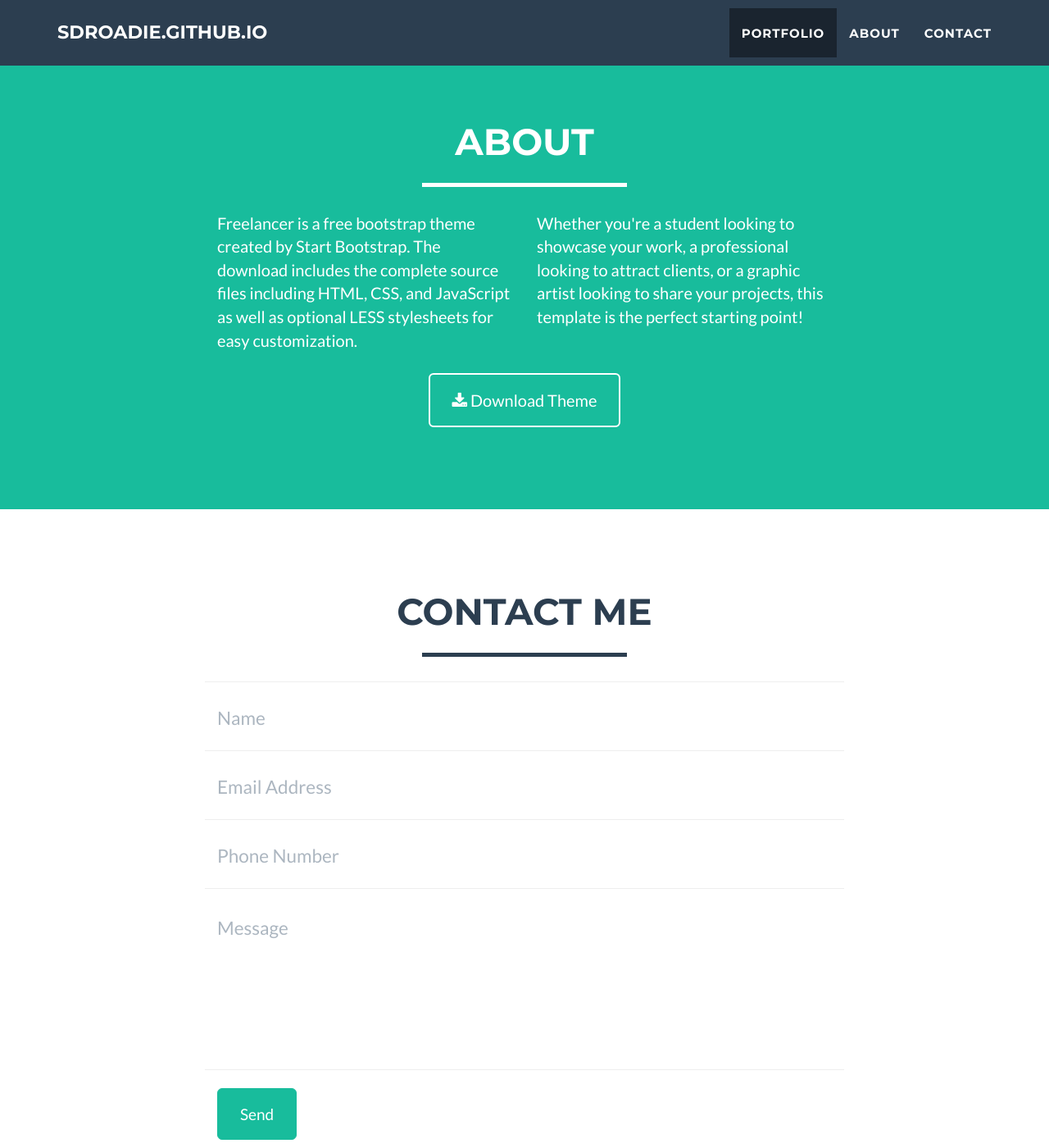
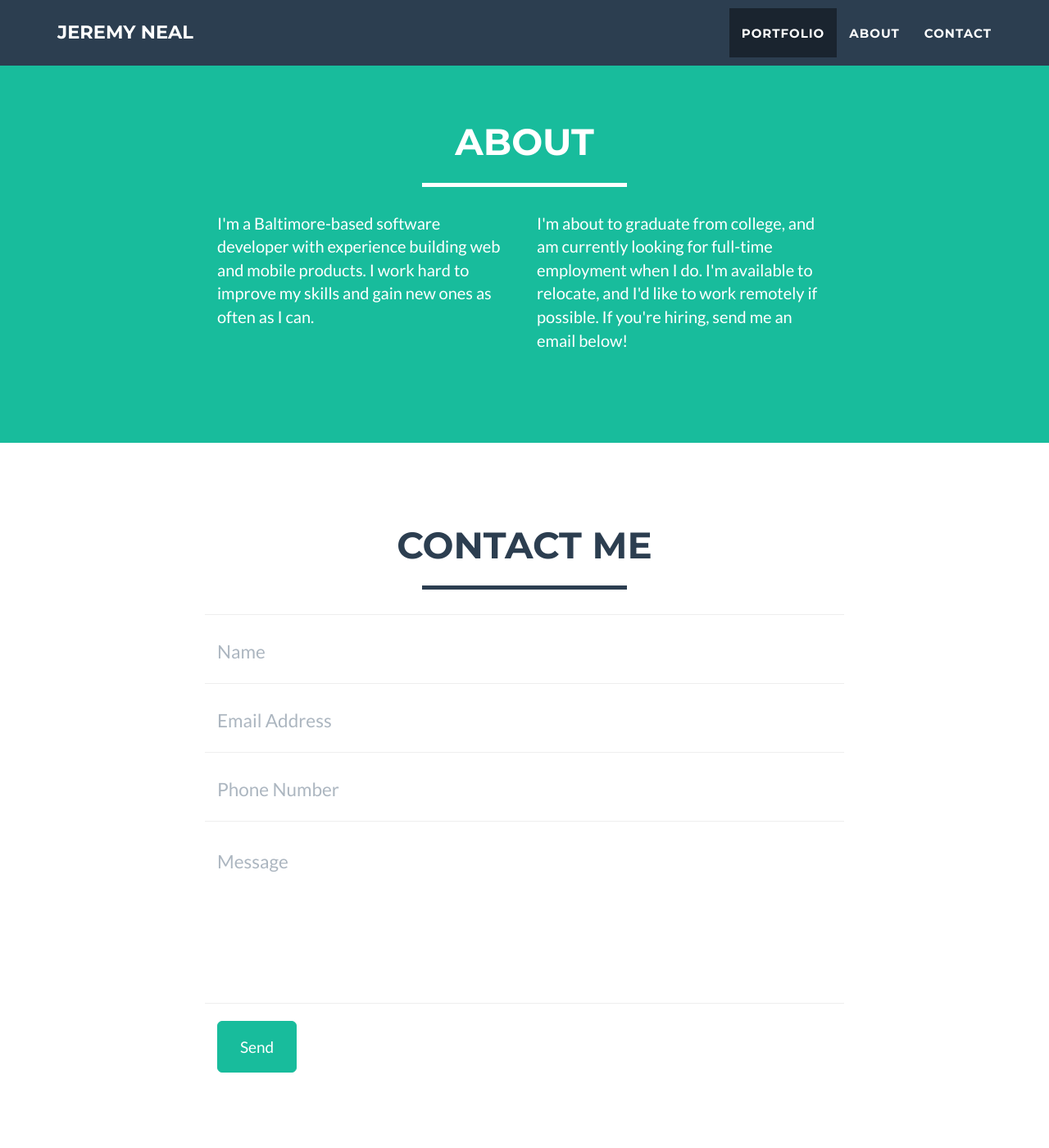
Before and after one commit to sdroadie/sdroadie.github.io, a Jekyll site: the page built from index.html, in a window 1280 px wide and 1400 px high, scrolled down 1638 px. Shown: the whole window at 82% size. Built offline with Jekyll 4.4.1, drawn with Linux system fonts in a browser that asks for light colours; some of the changed text lies outside the part shown.

Commit message:
Fixed profile image, changed to web/mobile dev.

```diff
--- a/_config.yml
+++ b/_config.yml
@@ -1,5 +1,5 @@
 # Site settings
-title: sdroadie.github.io
+title: Jeremy Neal
 email: jneal1992@gmail.com
 description: "Homepage of Jeremy Neal. I make software. I'd like to get paid for it."
 
@@ -31,7 +31,7 @@ address:
   - line: Severn, MD 21144
 
 # Credits content
-credits: 'Freelance is a free to use, open source Bootstrap theme created by <a href="http://startbootstrap.com">Start Bootstrap</a>.'
+credits: 'This site is powered by <a href="http://jekyllrb.com">Jekyll</a>, using the awesome <a href="http://jeromelachaud.github.io/freelancer-theme/">Freelancer</a> theme.'
 
 # Build settings
 markdown: kramdown
--- a/_includes/about.html
+++ b/_includes/about.html
@@ -9,15 +9,15 @@
             </div>
             <div class="row">
                 <div class="col-lg-4 col-lg-offset-2">
-                    <p>Freelancer is a free bootstrap theme created by Start Bootstrap. The download includes the complete source files including HTML, CSS, and JavaScript as well as optional LESS stylesheets for easy customization.</p>
+                    <p>I'm a Baltimore-based software developer with experience
+                    building web and mobile products. I work hard to improve my
+                    skills and gain new ones as often as I can.</p>
                 </div>
                 <div class="col-lg-4">
-                    <p>Whether you're a student looking to showcase your work, a professional looking to attract clients, or a graphic artist looking to share your projects, this template is the perfect starting point! </p>
-                </div>
-                <div class="col-lg-8 col-lg-offset-2 text-center">
-                    <a href="#" class="btn btn-lg btn-outline">
-                        <i class="fa fa-download"></i> Download Theme
-                    </a>
+                    <p>I'm about to graduate from college, and am currently
+                    looking for full-time employment when I do. I'm available to
+                    relocate, and I'd like to work remotely if possible. If
+                    you're hiring, send me an email below!</p>
                 </div>
             </div>
         </div>
--- a/_includes/header.html
+++ b/_includes/header.html
@@ -39,12 +39,12 @@
         <div class="container">
             <div class="row">
                 <div class="col-lg-12">
-                    <img class="img-responsive img_small" src="img/profile.jpg" alt="My
+                    <img class="img-responsive img_small" src="img/profile.png" alt="My
                     face.">
                     <div class="intro-text">
                         <span class="name">{{ site.title }}</span>
                         <hr class="star-light">
-                        <span class="skills">Web Developer</span>
+                        <span class="skills">Web/Mobile Developer</span>
                     </div>
                 </div>
             </div>
```
Also changed, not shown: img/profile.png, 9 other files.
